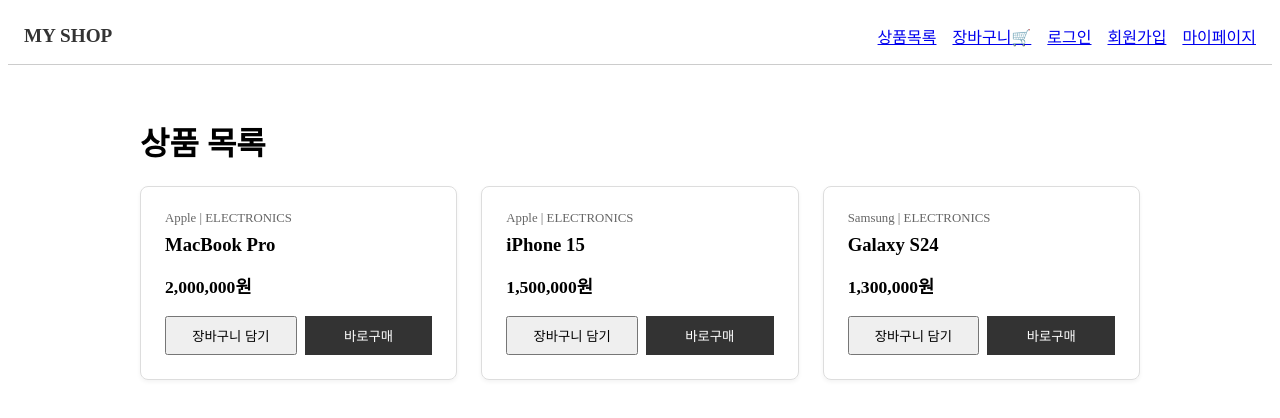
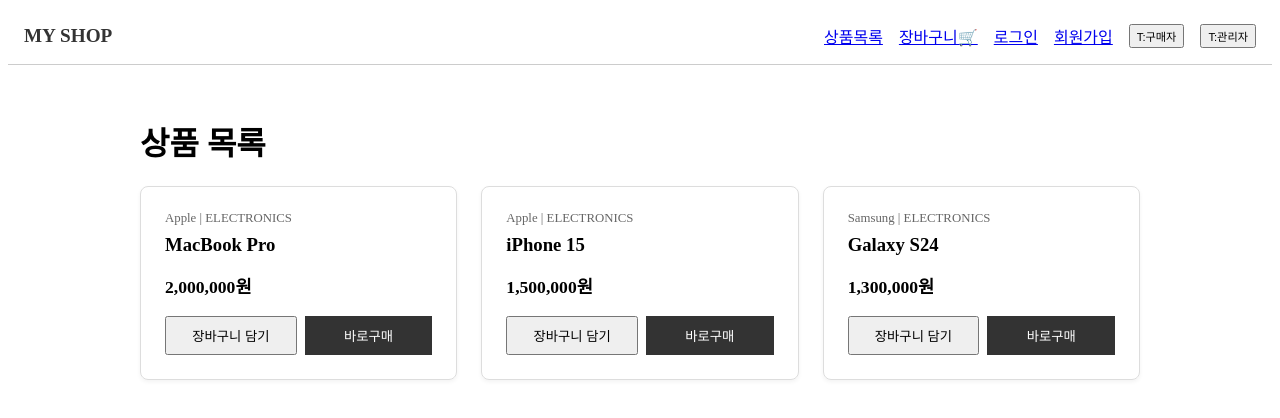
Before and after one commit to danielk0121/study-start-java17, a React (Vite) app in the folder frontapp/: page / in a window 1280 px wide. Shown: the top 418 px of the page. Built offline with nearby package versions, Linux system fonts and the light colour scheme.

Commit message:
feat: 로그인 시 우측 상단에 회원 권한(구매자/관리자) 표기 기능 추가

```diff
--- a/frontapp/src/App.tsx
+++ b/frontapp/src/App.tsx
@@ -1,15 +1,35 @@
+import { useState } from 'react';
 import { BrowserRouter as Router, Routes, Route, Link } from 'react-router-dom';
 import Home from './pages/Home';
 import Login from './pages/Login';
 import Register from './pages/Register';
 import MyPage from './pages/MyPage';
 import Cart from './pages/Cart';
+import type { Member } from './types';
 
 /**
  * 프론트엔드 메인 진입점
- * PRD-FRONTAPP 2.1 요구사항 반영 (장바구니 추가)
+ * PRD-FRONTAPP 2.1 요구사항 반영 (권한 표기 추가)
  */
 function App() {
+  // 실제 앱에서는 로그인 성공 시 서버에서 받아온 정보로 설정됨
+  const [currentUser, setCurrentUser] = useState<Member | null>(null);
+
+  const handleLogout = () => {
+    setCurrentUser(null);
+    alert('로그아웃 되었습니다.');
+  };
+
+  // 테스트를 위한 더미 로그인 함수 (Login 페이지에서 호출됨을 가정)
+  const mockLogin = (role: 'BUYER' | 'MANAGER') => {
+    setCurrentUser({
+      id: 1,
+      email: 'user@example.com',
+      name: role === 'BUYER' ? '구매자님' : '관리자님',
+      role: role
+    });
+  };
+
   return (
     <Router>
       <nav style={{ padding: '1rem', borderBottom: '1px solid #ccc', display: 'flex', gap: '1rem', alignItems: 'center' }}>
@@ -17,9 +37,31 @@
         <div style={{ flex: 1 }}></div>
         <Link to="/">상품목록</Link>
         <Link to="/cart">장바구니🛒</Link>
-        <Link to="/login">로그인</Link>
-        <Link to="/register">회원가입</Link>
-        <Link to="/mypage">마이페이지</Link>
+
+        {currentUser ? (
+          <div style={{ display: 'flex', alignItems: 'center', gap: '1rem' }}>
+            <span style={{
+              padding: '0.3rem 0.6rem',
+              backgroundColor: '#f0f0f0',
+              borderRadius: '4px',
+              fontSize: '0.85rem',
+              fontWeight: 'bold',
+              color: currentUser.role === 'MANAGER' ? '#d32f2f' : '#1976d2'
+            }}>
+              {currentUser.role === 'MANAGER' ? '상품 관리자' : '상품 구매자'}
+            </span>
+            <Link to="/mypage" style={{ fontWeight: 'bold' }}>{currentUser.name}</Link>
+            <button onClick={handleLogout} style={{ cursor: 'pointer' }}>로그아웃</button>
+          </div>
+        ) : (
+          <div style={{ display: 'flex', gap: '1rem' }}>
+            <Link to="/login">로그인</Link>
+            <Link to="/register">회원가입</Link>
+            {/* 테스트용 버튼 */}
+            <button onClick={() => mockLogin('BUYER')} style={{ fontSize: '0.7rem' }}>T:구매자</button>
+            <button onClick={() => mockLogin('MANAGER')} style={{ fontSize: '0.7rem' }}>T:관리자</button>
+          </div>
+        )}
       </nav>
 
       <main style={{ padding: '2rem', maxWidth: '1000px', margin: '0 auto' }}>
```
Also changed, not shown: 1 other file (tests, documents, lock files or other folders).
